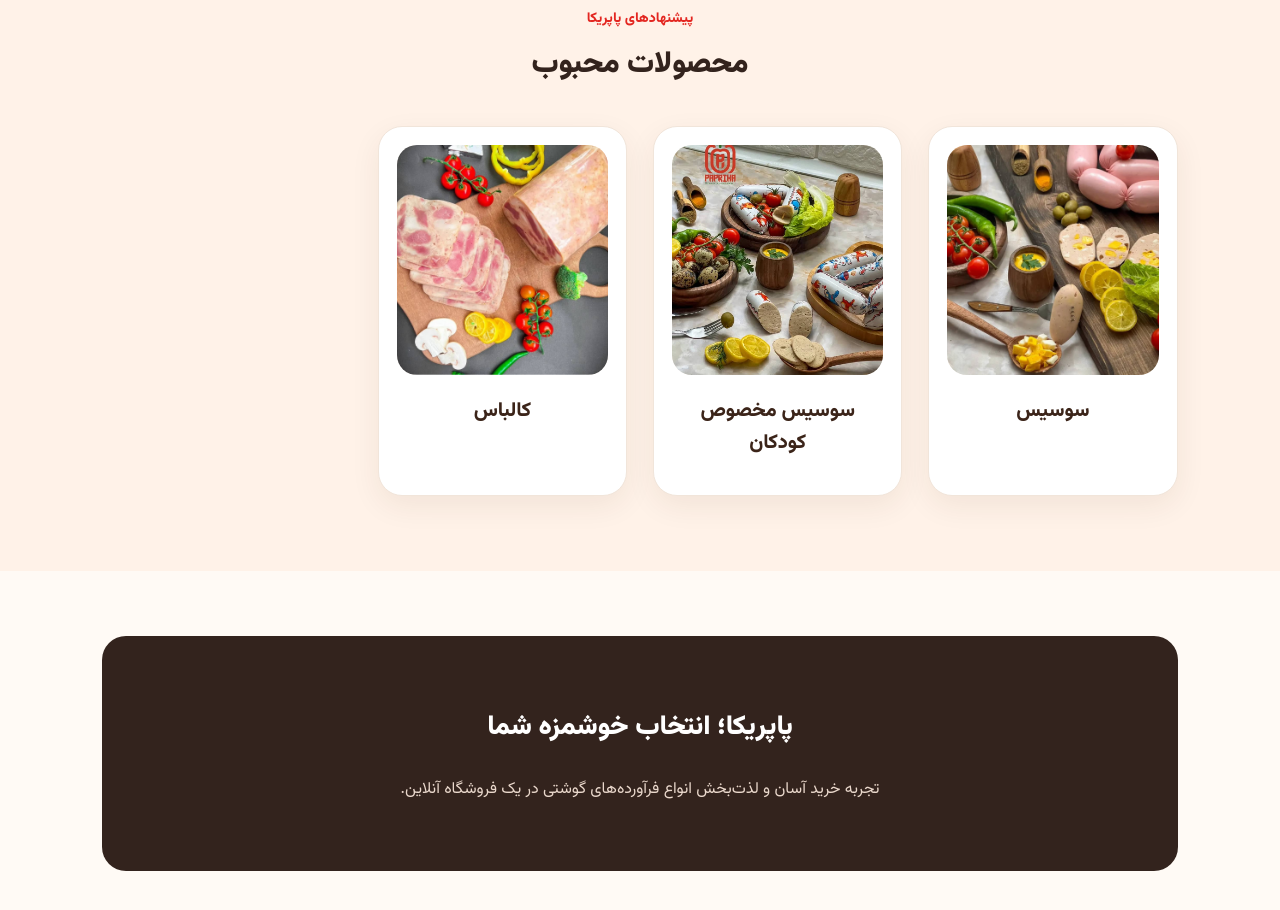
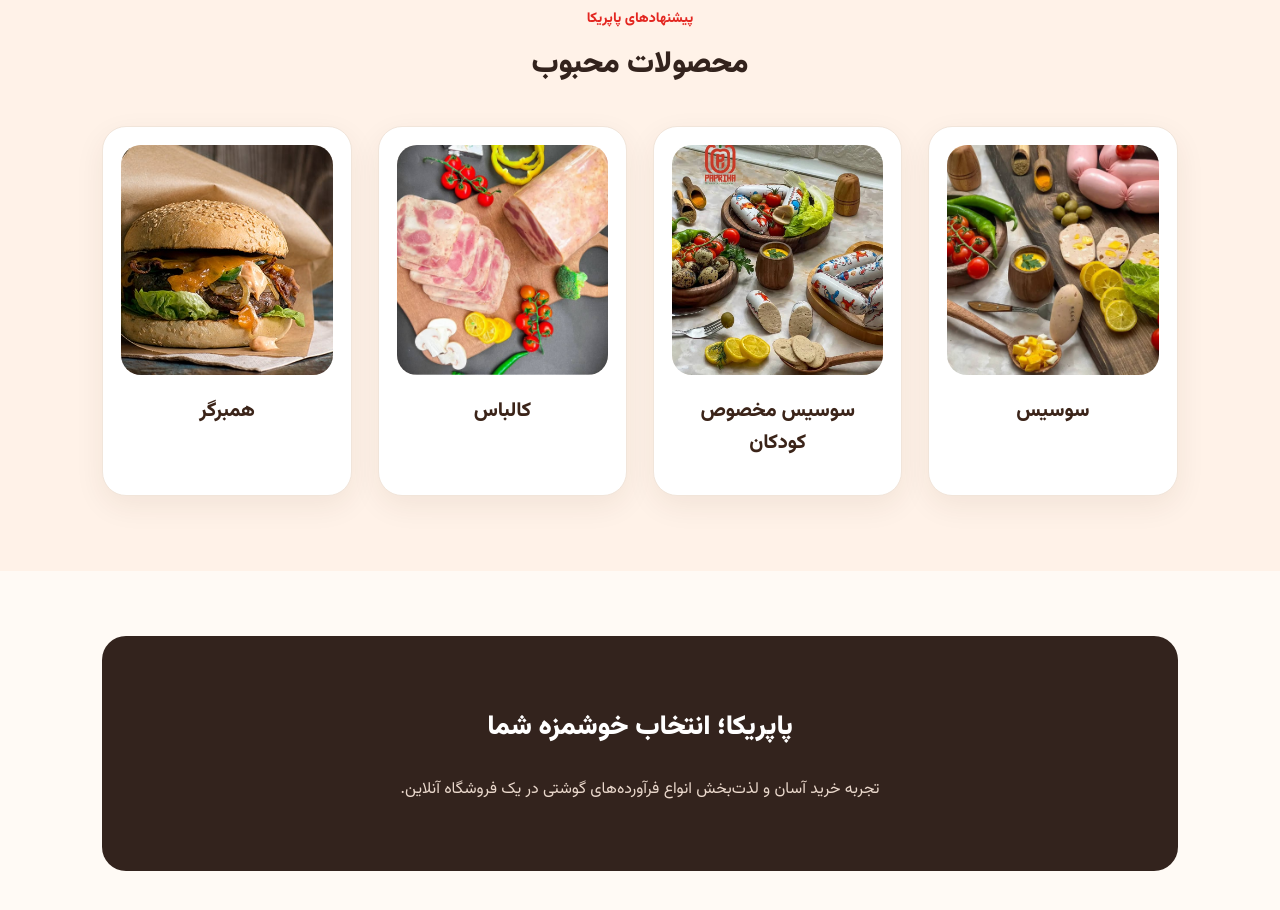
Before and after one commit to romistay/paprika-store, a React (Vite) app: page / in a window 1280 px wide. Shown: the part 1200-2110 px from the top of the page. Built offline with nearby package versions, Linux system fonts and the light colour scheme.

Commit message:
Update App.jsx

```diff
--- a/src/App.jsx
+++ b/src/App.jsx
@@ -4,6 +4,7 @@ const categories = [
   { icon: "🍔", title: "همبرگر", subtitle: "لذیذ و آماده طبخ" },
   { icon: "🌮", title: "هات‌داگ", subtitle: "انتخابی خوشمزه" },
 ];
+
 
 
 
@@ -18,7 +19,11 @@ const products = [
   },
   {
     name: "کالباس",
-   image: "/paprika-store/WhatsApp%20Image%202026-11-19%20at%2022.40.08%281%29.jpeg",
+    image: "/paprika-store/WhatsApp%20Image%202026-11-19%20at%2022.40.08%281%29.jpeg",
+  },
+  {
+    name: "همبرگر",
+    image: "/paprika-store/topimage-classic-hamburger-2019m04-800x534-curiosa-min.jpg",
   },
 ];
 
```
